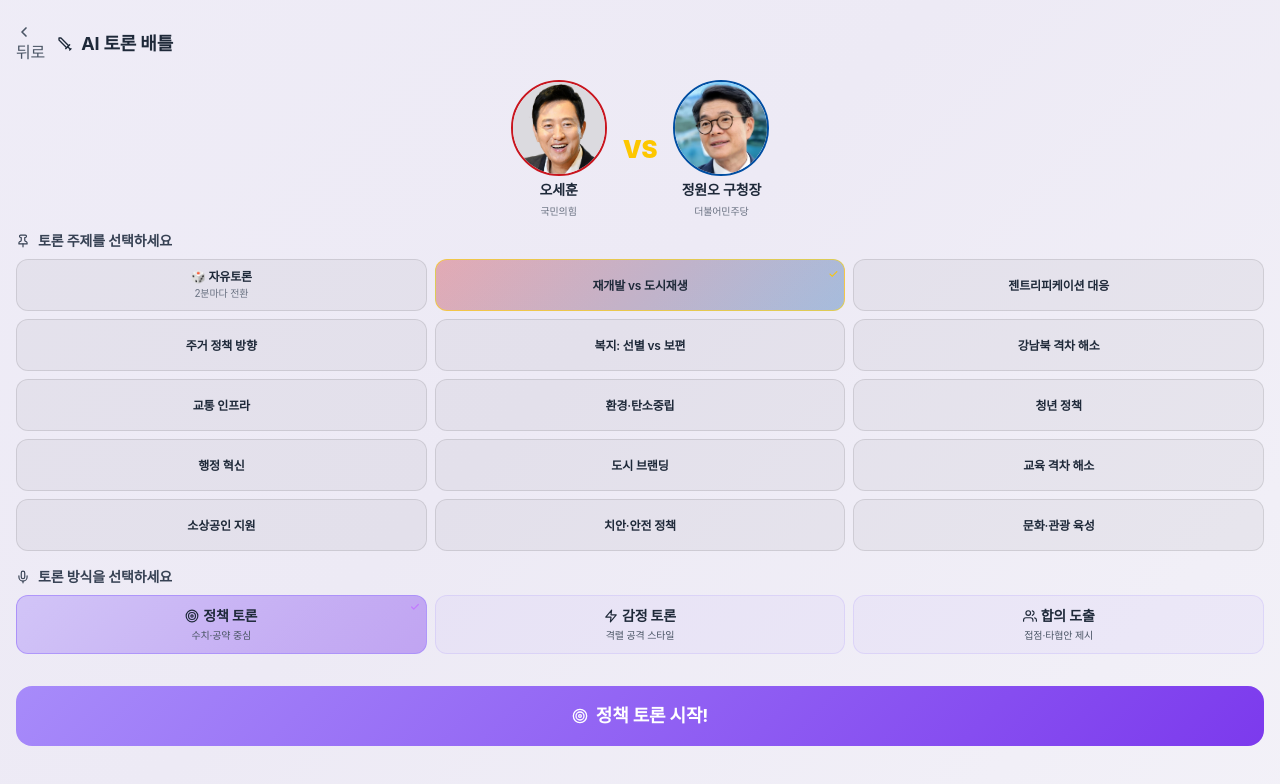
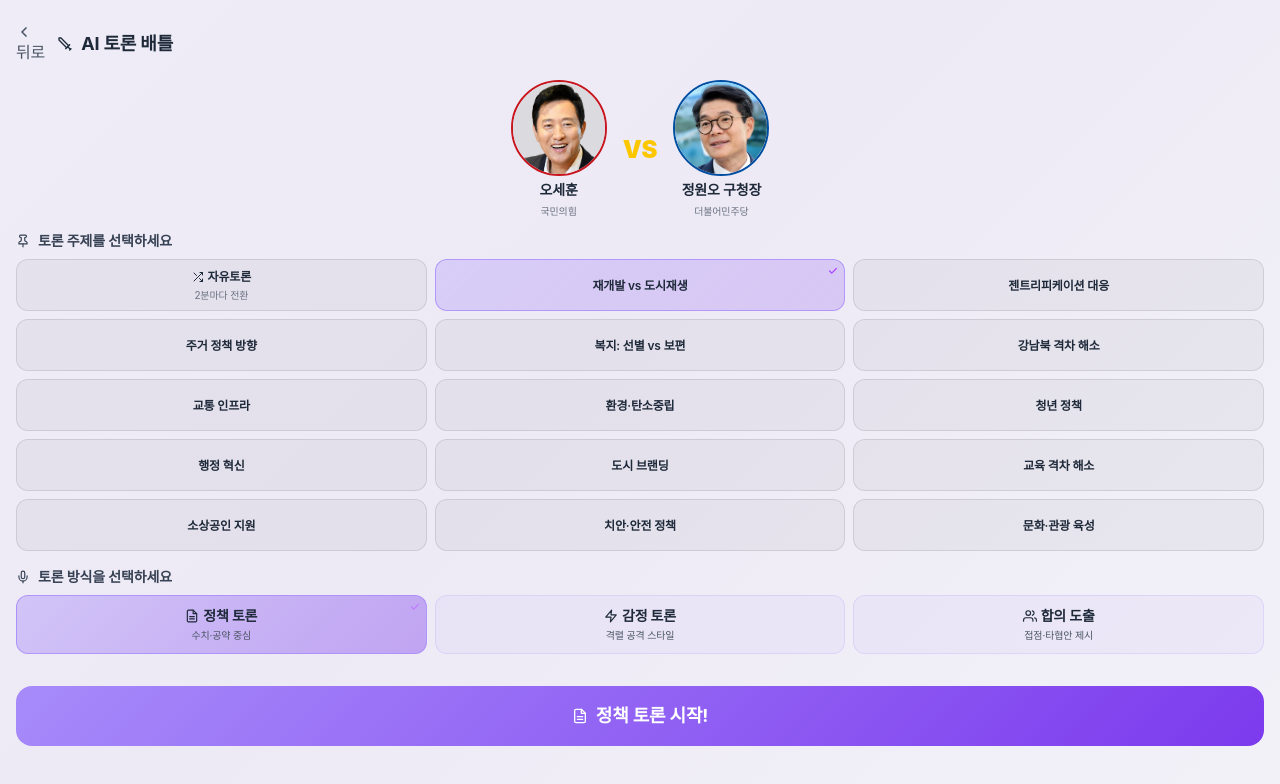
Before and after one commit to seojoonkim/polichat, a React (Vite) app: page /debate in a window 1280 px wide. Shown: the top 784 px of the page. Built offline with nearby package versions, Linux system fonts and the light colour scheme; a web font is replaced by a local one.

Commit message:
fix: unify selected colors (purple), free topic SVG, policy doc SVG

```diff
--- a/src/components/debate/DebateView.tsx
+++ b/src/components/debate/DebateView.tsx
@@ -7,7 +7,7 @@ import { useNavigate } from 'react-router';
 // const TOPIC_ICONS: Record<string, React.ReactNode> = { ... };
 
 const TOPICS: Array<{ id: string; label: string }> = [
-  { id: 'free', label: '🎲 자유토론' },
+  { id: 'free', label: '자유토론' },
   { id: 'redevelopment', label: '재개발 vs 도시재생' },
   { id: 'gentrification', label: '젠트리피케이션 대응' },
   { id: 'housing', label: '주거 정책 방향' },
@@ -503,18 +503,27 @@ export default function DebateView() {
                 height: '52px',
                 background:
                   selectedTopic === topic.id
-                    ? 'linear-gradient(135deg, rgba(201,21,30,0.3), rgba(0,78,162,0.3))'
+                    ? 'linear-gradient(135deg, rgba(167,139,250,0.3), rgba(124,58,237,0.2))'
                     : 'rgba(0,0,0,0.04)',
                 borderColor:
-                  selectedTopic === topic.id ? 'rgba(255,215,0,0.6)' : 'rgba(0,0,0,0.1)',
+                  selectedTopic === topic.id ? 'rgba(167,139,250,0.8)' : 'rgba(0,0,0,0.1)',
               }}
             >
-              <span className="text-gray-800 text-[12px] font-semibold leading-tight">{topic.label}</span>
-              {topic.id === 'free' && (
-                <span className="text-gray-500 text-[10px] mt-0.5">2분마다 전환</span>
+              {topic.id === 'free' ? (
+                <span className="flex flex-col items-center gap-0.5">
+                  <span className="flex items-center gap-1 text-gray-800 text-[12px] font-semibold">
+                    <svg width="12" height="12" viewBox="0 0 24 24" fill="none" stroke="currentColor" strokeWidth="2" strokeLinecap="round" strokeLinejoin="round"><polyline points="16 3 21 3 21 8"/><line x1="4" y1="20" x2="21" y2="3"/><polyline points="21 16 21 21 16 21"/><line x1="15" y1="15" x2="21" y2="21"/><line x1="4" y1="4" x2="9" y2="9"/></svg>
+                    자유토론
+                  </span>
+                  <span className="text-gray-500 text-[10px]">2분마다 전환</span>
+                </span>
+              ) : (
+                <span className="text-gray-800 text-[12px] font-semibold leading-tight">{topic.label}</span>
               )}
               {selectedTopic === topic.id && (
-                <span className="absolute top-1.5 right-1.5 text-yellow-400 text-xs">✓</span>
+                <span className="absolute top-1.5 right-1.5 text-purple-500 flex items-center">
+                  <svg width="10" height="10" viewBox="0 0 24 24" fill="none" stroke="currentColor" strokeWidth="3" strokeLinecap="round" strokeLinejoin="round"><polyline points="20 6 9 17 4 12"/></svg>
+                </span>
               )}
             </button>
           ))}
@@ -542,7 +551,7 @@ export default function DebateView() {
             }}
           >
             <div className="text-gray-800 font-bold text-sm flex items-center justify-center gap-1">
-              <svg width="14" height="14" viewBox="0 0 24 24" fill="none" stroke="currentColor" strokeWidth="2"><circle cx="12" cy="12" r="10"/><circle cx="12" cy="12" r="6"/><circle cx="12" cy="12" r="2"/></svg>
+              <svg width="14" height="14" viewBox="0 0 24 24" fill="none" stroke="currentColor" strokeWidth="2" strokeLinecap="round" strokeLinejoin="round"><path d="M14 2H6a2 2 0 0 0-2 2v16a2 2 0 0 0 2 2h12a2 2 0 0 0 2-2V8z"/><polyline points="14 2 14 8 20 8"/><line x1="16" y1="13" x2="8" y2="13"/><line x1="16" y1="17" x2="8" y2="17"/></svg>
               정책 토론
             </div>
             <div className="text-gray-600 text-[10px] text-center mt-0.5">수치·공약 중심</div>
@@ -615,7 +624,7 @@ export default function DebateView() {
           >
             {selectedStyle === 'policy' ? (
               <>
-                <svg width="16" height="16" viewBox="0 0 24 24" fill="none" stroke="currentColor" strokeWidth="2"><circle cx="12" cy="12" r="10"/><circle cx="12" cy="12" r="6"/><circle cx="12" cy="12" r="2"/></svg>
+                <svg width="16" height="16" viewBox="0 0 24 24" fill="none" stroke="currentColor" strokeWidth="2" strokeLinecap="round" strokeLinejoin="round"><path d="M14 2H6a2 2 0 0 0-2 2v16a2 2 0 0 0 2 2h12a2 2 0 0 0 2-2V8z"/><polyline points="14 2 14 8 20 8"/><line x1="16" y1="13" x2="8" y2="13"/><line x1="16" y1="17" x2="8" y2="17"/></svg>
                 정책 토론 시작!
               </>
             ) : selectedStyle === 'emotional' ? (
```
